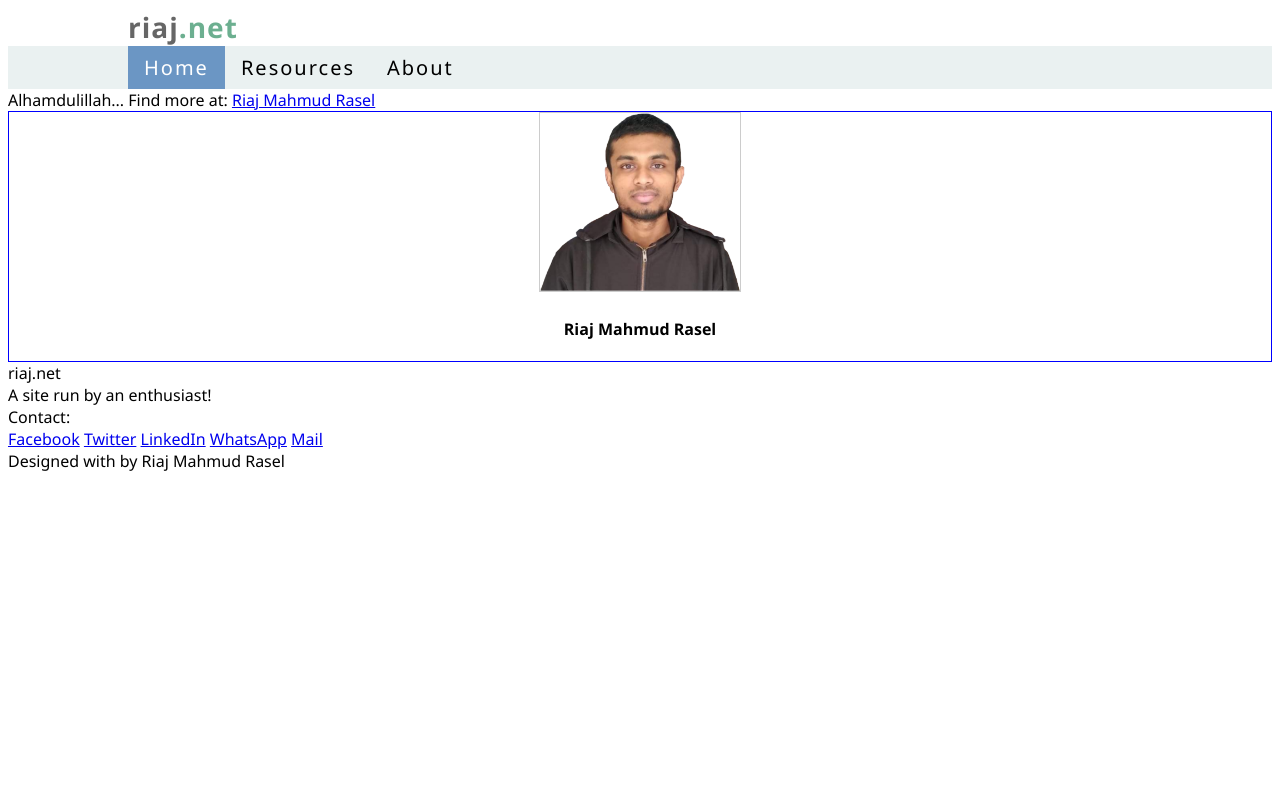
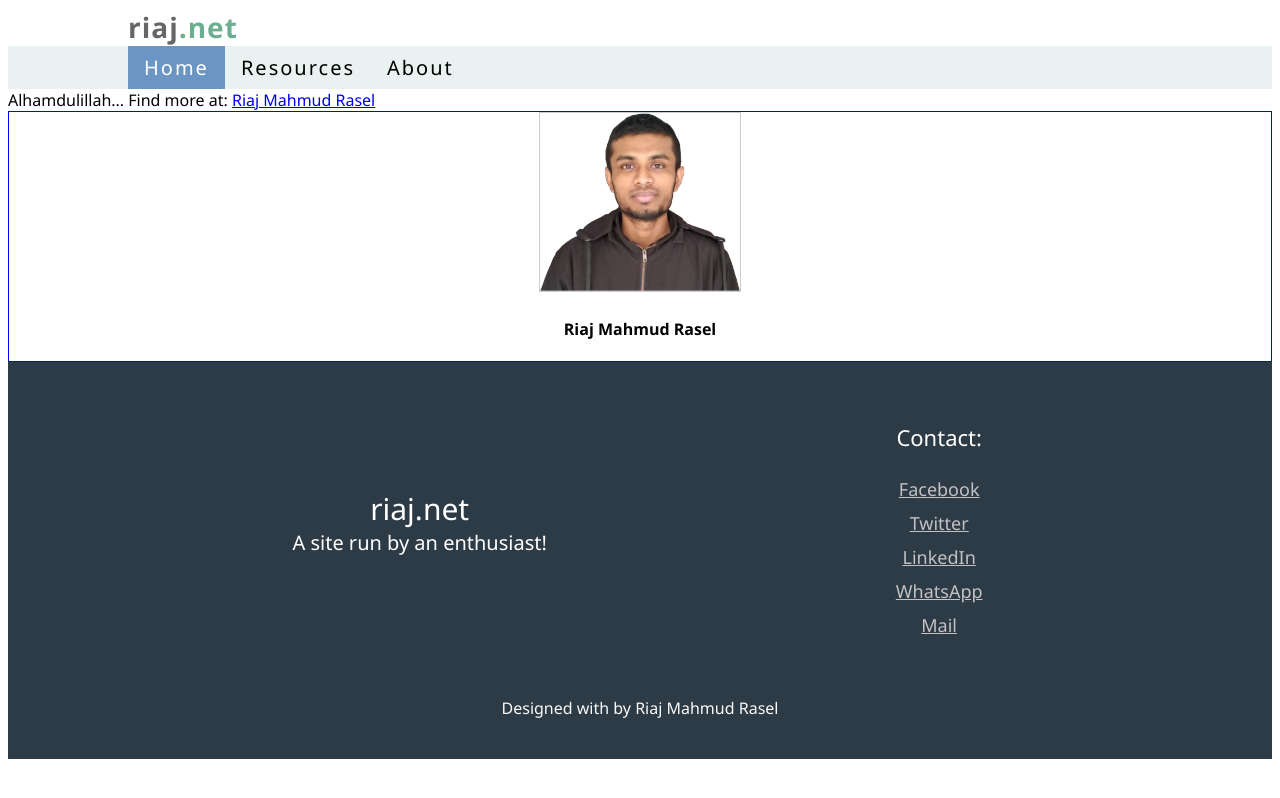
Before and after one commit to riajmahmud/riajmahmud2.github.io, a Jekyll site: the page built from index.html, in a window 1280 px wide. Shown: the top 798 px of the page. Built offline with Jekyll 4.4.1, drawn with Linux system fonts in a browser that asks for light colours.

Commit message:
Update main.css

```diff
--- a/assets/main.css
+++ b/assets/main.css
@@ -26,7 +26,33 @@
 	.nav-small:hover{background:#456688;color: white;}
 
 
+	/*  FOOTER */
 
+
+	.footer
+	{
+		background:#2d3b46;
+	}
+
+.footer-limit{
+	margin-top:30px;padding:20px;
+	display:grid;grid-gap: 15px;
+	grid-template-columns: auto;
+	max-width: 1024px;
+	margin:auto;
+}
+
+.footer-item{border:0px solid #444;text-align: center;border-radius:4px;padding:20px 0;}
+.social-link{display:block;padding:5px;color: #c3c1c4;font-size:18px;}
+.social-link:hover{color: white;text-decoration: underline;}
+.last-item{color:#fafafa; text-align: center;padding:20px 10px;}
+
+.first-item{display:flex;justify-content: center;align-items: center;flex-wrap: wrap;}
+
+.logo{font-size:30px;color: white;width:100%;}
+.moto{font-size:20px; color:white;width:100%;}
+
+.contact-txt{font-size:22px;color: white;margin:20px 0px;}
 
 
 
```
